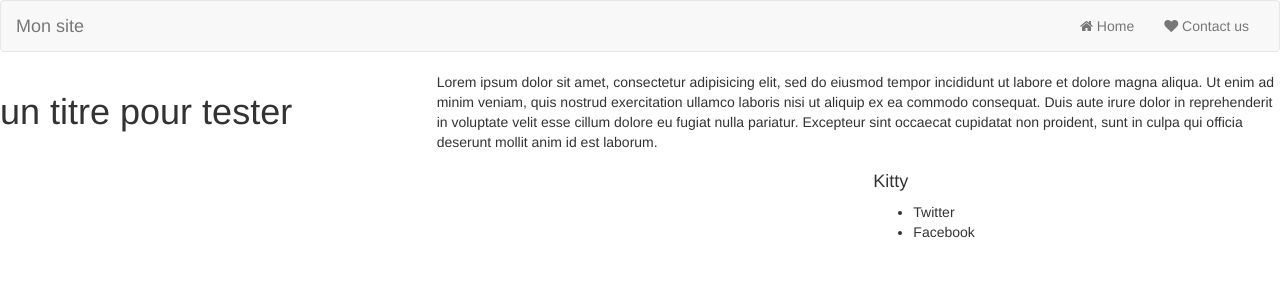
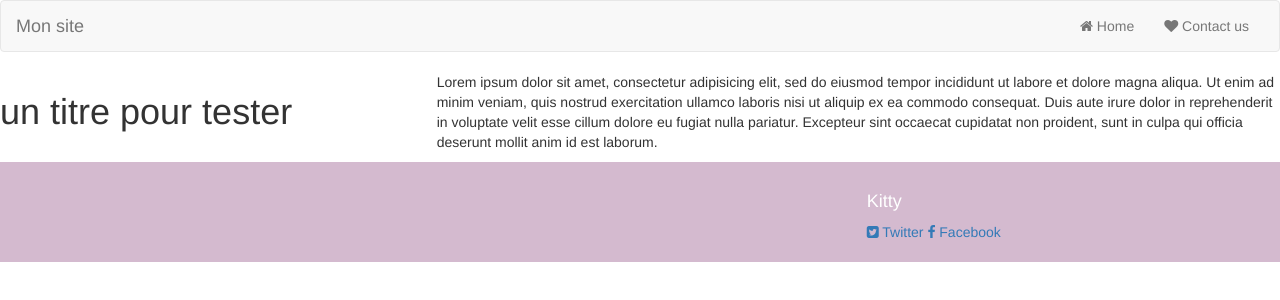
Before and after one commit to marinegit/landing, a plain HTML site: page index.html in a window 1280 px wide. Drawn offline with nearby package versions, Linux system fonts and the light colour scheme.

Commit message:
finalize footer

```diff
--- a/index.html
+++ b/index.html
@@ -9,7 +9,7 @@
 
     <!-- Bootstrap -->
     <link rel="stylesheet" href="http://netdna.bootstrapcdn.com/bootstrap/3.1.1/css/bootstrap.min.css">
-
+    <link rel="stylesheet" type="text/css" href="stylesheets/style.css">
   </head>
   <body>
     <nav class="navbar navbar-default" role="navigation">
@@ -51,16 +51,12 @@
 
         </div>
       </div>
-          <div class="row">
+          <div class="row" id="footer">
 
         <div class="col-md-4 col-md-offset-8">
           <h4>Kitty</h4>
-          <ul>
-            <li>Twitter</li>
-            <li>Facebook</li>
-          </ul>
-
-
+          <a href="http://twitter.com/marined" target="_blank"><i class="fa fa-twitter-square"></i> Twitter</a>
+          <a href="#"><i class="fa fa-facebook"></i> Facebook</a>
         </div>
       </div>
 
--- a/stylesheets/style.css
+++ b/stylesheets/style.css
@@ -0,0 +1,5 @@
+#footer{
+    padding: 20px;
+    background: rgb(212,186,207) ;
+    color: white;
+}
```
